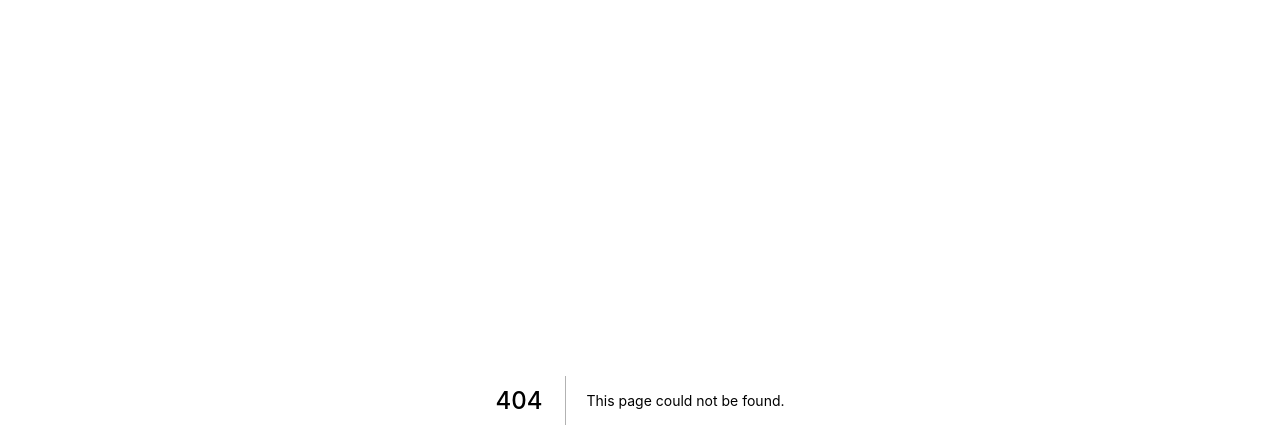
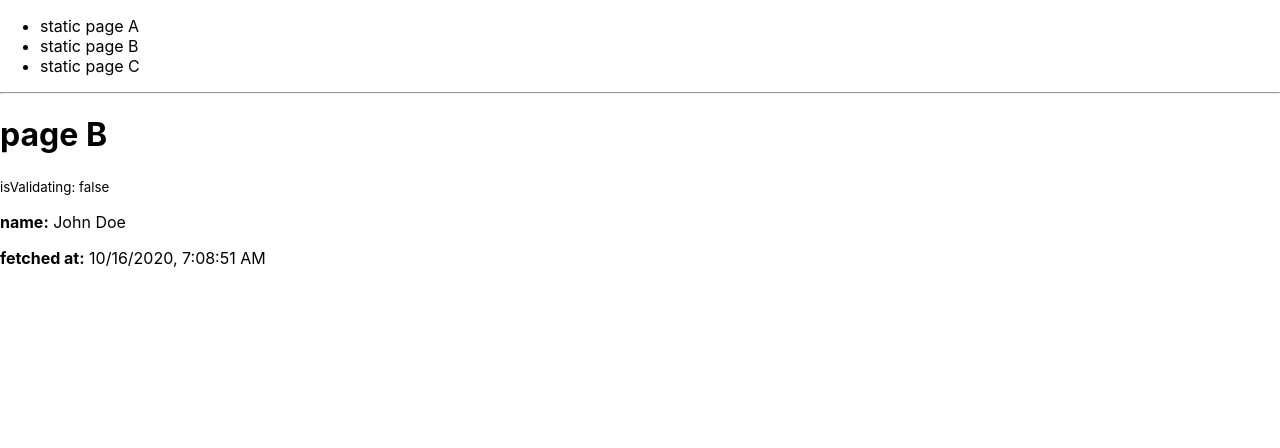
Before and after one commit to caaatisgood/vercel-next-isg-poc, a Next.js app: page /static-page-b in a window 1280 px wide. Before the commit this address had no page. Shown: the top 448 px of the page. Built offline with nearby package versions, Linux system fonts and the light colour scheme.

Commit message:
Add (static) page switching state persistence experiment

```diff
--- /dev/null
+++ b/components/NavLayout.js
@@ -0,0 +1,27 @@
+import Link from 'next/link'
+
+const ITEMS = [
+  { name: 'static page A', pathname: 'static-page-a' },
+  { name: 'static page B', pathname: 'static-page-b' },
+  { name: 'static page C', pathname: 'static-page-c' },
+]
+
+export default function NavLayout({ children }) {
+  return (
+    <>
+      <nav>
+        <ul>
+          {ITEMS.map(({ name, pathname }) => (
+            <li key={pathname}>
+              <Link href={`/${pathname}`}>
+                <a>{name}</a>
+              </Link>
+            </li>
+          ))}
+        </ul>
+      </nav>
+      <hr />
+      {children}
+    </>
+  )
+}
--- /dev/null
+++ b/components/UserData.js
@@ -0,0 +1,8 @@
+export default function UserData(props) {
+  return (
+    <>
+      <p><b>name:</b> {props.name}</p>
+      <p><b>fetched at:</b> {props.fetchedAt ? new Date(props.fetchedAt).toLocaleString() : ''}</p>
+    </>
+  )
+}
--- a/pages/api-poc.js
+++ b/pages/api-poc.js
@@ -9,5 +9,5 @@ export default function apiPoc () {
     return 'is loading'
   }
   console.log('> data', data)
-  return 'data is loaded, please check our console to see the data'
+  return 'data is loaded, please check your console to see the data'
 }
--- /dev/null
+++ b/pages/api/user.js
@@ -0,0 +1,10 @@
+export default async (req, res) => {
+  await timeout(800)
+  res.statusCode = 200
+  res.json({
+    name: 'John Doe',
+    fetchedAt: Date.now(),
+  })
+}
+
+const timeout = (ms) => new Promise(resolve => setTimeout(resolve, ms))
--- a/pages/index.js
+++ b/pages/index.js
@@ -1,10 +1,7 @@
 import Head from 'next/head'
 import styles from '../styles/Home.module.css'
 
-const FOO = process.env.NEXT_PUBLIC_FOO
-
 export default function Home() {
-  console.log(process.env)
   return (
     <div className={styles.container}>
       <Head>
@@ -14,7 +11,6 @@ export default function Home() {
 
 
       <main className={styles.main}>
-        this is develop branch, and some more changes, and this environment variable FOO: {FOO}
         <h1 className={styles.title}>
           Welcome to <a href="https://nextjs.org">Next.js!</a>
         </h1>
--- /dev/null
+++ b/pages/static-page-b.js
@@ -0,0 +1,15 @@
+import useSWR from 'swr'
+import NavLayout from '../components/NavLayout'
+import UserData from '../components/UserData'
+
+export default function pageC () {
+  const { data, isValidating } = useSWR('/api/user')
+
+  return (
+    <NavLayout>
+      <h1>page B</h1>
+      <small>isValidating: {isValidating.toString()}</small><br />
+      <UserData {...data} />
+    </NavLayout>
+  )
+}
```
Also changed, not shown: pages/static-page-a.js (added, +15 -0 lines), pages/static-page-c.js (added, +15 -0 lines).
